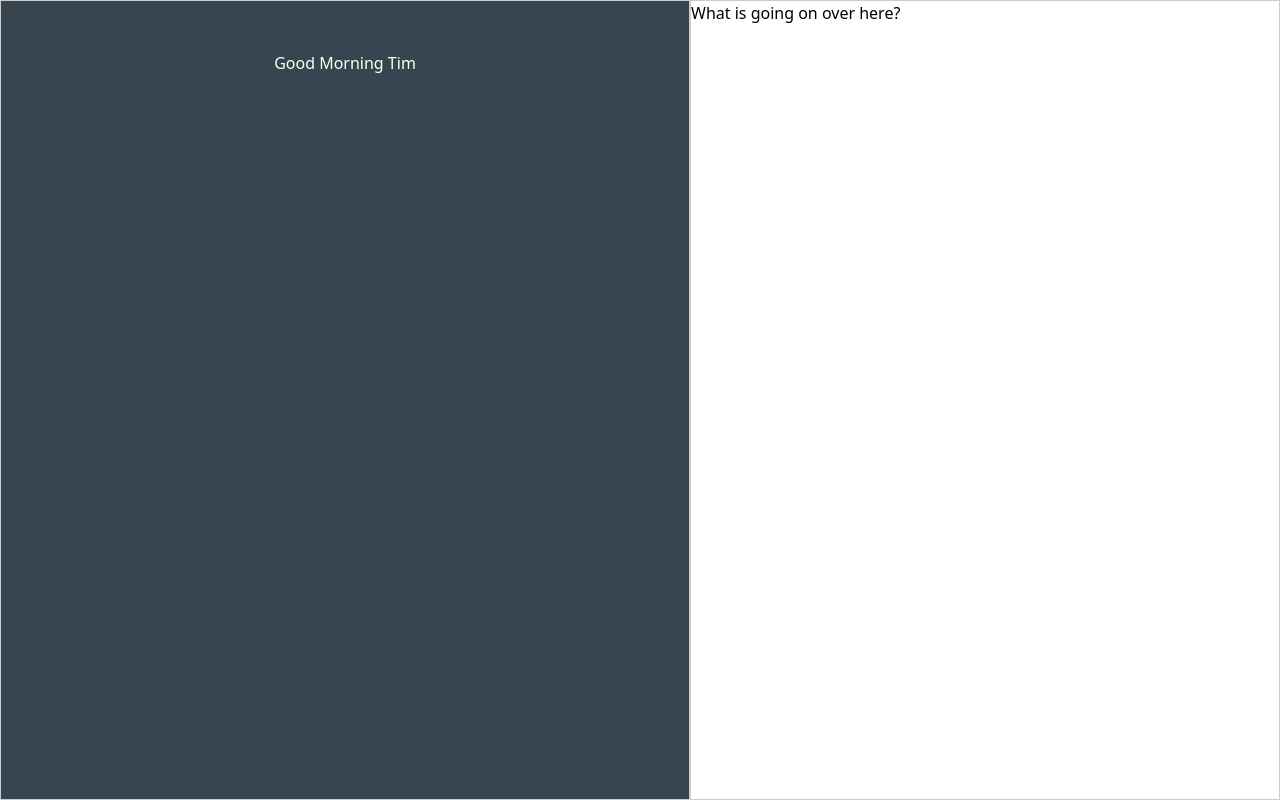
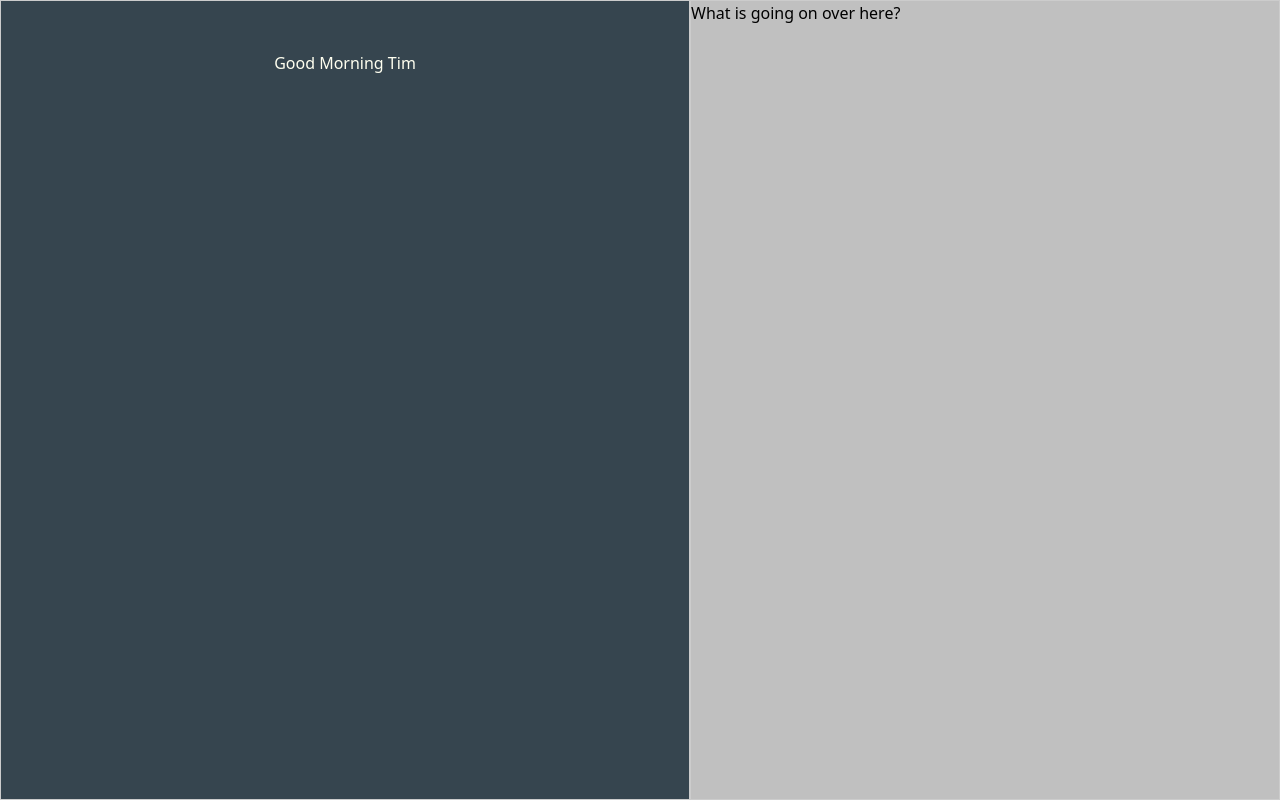
Before and after one commit to trmchale1/tim-s-gatsby-app, a Gatsby site: page / in a window 1280 px wide. Built offline with nearby package versions, Linux system fonts and the light colour scheme; Gatsby itself is replaced by a stand-in of ours.

Commit message:
updating some css for the right side, needs programmtic connection to github

```diff
--- a/src/styles/global.css
+++ b/src/styles/global.css
@@ -22,4 +22,5 @@
     height: 100vh;
     overflow: hidden;
     border: 1px solid #ccc;
+    background-color: #C0C0C0;
 }
```
